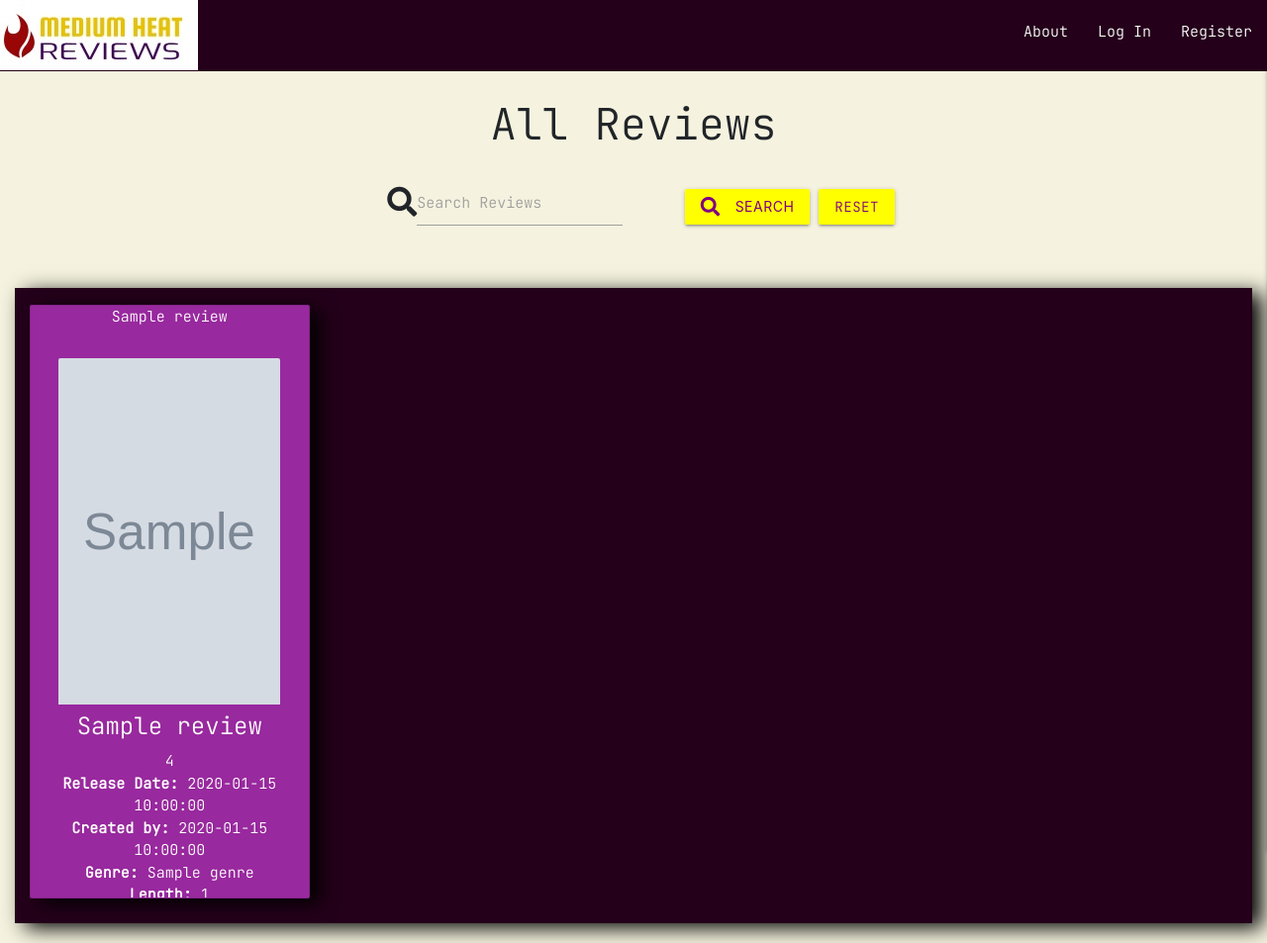
After one commit to jakefernihough/Medium-Heat-Reviews, a Flask app: page /all_reviews in a window 1280 px wide. The commit adds this page. Shown: the whole page at 99% size. Run offline with Flask 2, Linux system fonts and the light colour scheme; grey boxes marked "Sample" are stand-in pictures; a database or web service that is not in the repository returns one stand-in record (values such as "Sample title"); some libraries are stand-ins or nearby versions.

Commit message:
added notes to pages. Created new 'All Reviews' Page for entire collection

```diff
--- a/app.py
+++ b/app.py
@@ -31,7 +31,7 @@ def register():
     if request.method == "POST":
         existing_user = mongo.db.users.find_one(
             {"username": request.form.get("username").lower()})
-        # check if username exists in db
+        # checks if username exists in db
         if existing_user:
             flash("Username already exists")
             return redirect(url_for("register"))
@@ -128,9 +128,45 @@ def logout():
 # New Reviews Page
 @app.route("/new_reviews")
 def new_reviews():
-    categories = mongo.db.categories.find().sort("category_name")
     reviews = mongo.db.reviews.find().sort("_id", -1).limit(4)
     return render_template("new_reviews.html",
+                           reviews=reviews)
+
+
+# Films Page
+@app.route("/films")
+def films():
+    film_reviews = mongo.db.reviews.find({"category_name": "Film"})
+    return render_template("films.html", reviews=film_reviews)
+
+
+# TV Page
+@app.route("/television")
+def television():
+    television_reviews = mongo.db.reviews.find({"category_name": "Television"})
+    return render_template("television.html", reviews=television_reviews)
+
+
+# Books Page
+@app.route("/books")
+def books():
+    book_reviews = mongo.db.reviews.find({"category_name": "Books"})
+    return render_template("books.html", reviews=book_reviews)
+
+
+# Video Games Page
+@app.route("/videogames")
+def videogames():
+    videogames = mongo.db.reviews.find({"category_name": "Video Games"})
+    return render_template("videogames.html", reviews=videogames)
+
+
+# All Reviews Page
+@app.route("/all_reviews")
+def all_reviews():
+    categories = mongo.db.categories.find().sort("category_name")
+    reviews = mongo.db.reviews.find().sort("title", 1)
+    return render_template("all_reviews.html",
                            reviews=reviews, categories=categories)
 
 
@@ -139,7 +175,7 @@ def new_reviews():
 def search():
     query = request.form.get("query")
     reviews = list(mongo.db.reviews.find({"$text": {"$search": query}}))
-    return render_template("new_reviews.html", reviews=reviews)
+    return render_template("all_reviews.html", reviews=reviews)
 
 
 # Add Reviews
@@ -199,34 +235,6 @@ def delete_review(review_id):
     return redirect(url_for("new_reviews"))
 
 
-# Films Page
-@app.route("/films")
-def films():
-    film_reviews = mongo.db.reviews.find({"category_name": "Film"})
-    return render_template("films.html", reviews=film_reviews)
-
-
-# TV Page
-@app.route("/television")
-def television():
-    television_reviews = mongo.db.reviews.find({"category_name": "Television"})
-    return render_template("television.html", reviews=television_reviews)
-
-
-# Books Page
-@app.route("/books")
-def books():
-    book_reviews = mongo.db.reviews.find({"category_name": "Books"})
-    return render_template("books.html", reviews=book_reviews)
-
-
-# Video Games Page
-@app.route("/videogames")
-def videogames():
-    videogames = mongo.db.reviews.find({"category_name": "Video Games"})
-    return render_template("videogames.html", reviews=videogames)
-
-
 if __name__ == "__main__":
     app.run(host=os.environ.get("IP"),
             port=int(os.environ.get("PORT")),
--- a/static/css/style.css
+++ b/static/css/style.css
@@ -167,6 +167,11 @@ body::-webkit-scrollbar-thumb {
     padding-top: 20px;
 }
 
+.category-choice {
+    background-color: rgb(36, 0, 26);
+    color: white;
+}
+
     /* CARDS */
 
 .card-tiles {
@@ -177,6 +182,7 @@ body::-webkit-scrollbar-thumb {
 
 .category-header {
     color: white;
+
 }
 
 .card {
@@ -199,7 +205,8 @@ body::-webkit-scrollbar-thumb {
 
 .card-image img {
     height: 350px;
-    margin-top: 30px;
+    margin-top: 10px;
+    margin-bottom: 5px;
 }
 
 .card-content {
--- a/static/js/script.js
+++ b/static/js/script.js
@@ -1,9 +1,8 @@
 $(document).ready(function(){
-    $('.sidenav').sidenav({edge: "right"});
-    $('.collapsible').collapsible();
-    $('.slider').slider();
-    $(".dropdown-trigger").dropdown();
-    $('.datepicker').datepicker({
+    $('.sidenav').sidenav({edge: "right"}); // Side navigation
+    $('.slider').slider(); //about page slider
+    $(".dropdown-trigger").dropdown(); //dropdown on navbar
+    $('.datepicker').datepicker({ //release date picker
         format: "dd mmm, yyyy",
         yearRange: [1900,2021],
         changeMonth: true,
--- /dev/null
+++ b/templates/all_reviews.html
@@ -0,0 +1,63 @@
+{% extends "base.html" %}
+{% block content %}
+
+    <h3 class="center-align">All Reviews</h3>
+
+    <!--Search Bar.-->
+    <div class="row">
+        <form action="{{ url_for('search') }}" method="post" class="col s12">
+            <div class="row valign-wrapper right-align">
+                <div class="input-field col s12 m6">
+                    <i class="fas fa-search prefix"></i>
+                    <input type="text" name="query" id="query" minlength="3" class="validate" required>
+                    <label for="query">Search Reviews</label>
+                </div>
+                <div class="col s12 m4">
+                    <!--Search button-->
+                    <button type="submit" class="btn">
+                        <i class="fas fa-search left"></i> Search
+                    </button>
+                    <!--Reset-->
+                    <a href="{{ url_for('all_reviews') }}" class="btn">Reset</a>
+                </div>
+            </div>
+        </form>
+    </div>
+
+    <!-- Review Cards-->
+    <div class="container-fluid">
+        <div class="row card-tiles">
+        {% for review in reviews %}
+            <div class="col-sm-12 col-md-6 col-lg-3">
+                <div class="card center">
+                    <div class="row">
+                        <div class="col s12 center-align">
+                            <!--Category Name-->
+                            <div class="category-header center-align">
+                                {{ review.category_name }}
+                            </div>
+                        </div>
+                    </div>
+                    <!--Image-->
+                    <div class="card-image">
+                        <img class="activator" src="{{ review.img_url }}">
+                    </div>
+                    <!--Content-->
+                    <div class="card-content activator">
+                        <span class="card-title">{{ review.title }}</span>
+                        <p class="card-comp">{{ review.rating }}</p>
+                        <p class="card-comp"><strong>Release Date: </strong>{{ review.release_date }}</p>
+                        <p class="card-comp"><strong>Created by: </strong>{{ review.created_by }}</p>
+                        <p class="card-comp"><strong>Genre: </strong>{{ review.genre }}</p>
+                        <p class="card-comp"><strong>Length: </strong>{{ review.length }}</p>
+                        <p class="card-comp"><strong>Review: </strong>"{{ review.review }}"</p>
+                        <p class="card-comp"><strong>Submitted by: </strong>{{ review.submitted_by }}</p>
+                        <i class=" fas fa-ellipsis-h"></i>
+                    </div>
+                </div>
+            </div>
+        {% endfor %}
+        </div>
+    </div>
+
+{% endblock %}
--- a/templates/base.html
+++ b/templates/base.html
@@ -3,49 +3,71 @@
 <head>
     <meta charset="UTF-8">
     <meta name="viewport" content="width=device-width, initial-scale=1.0">
+    <!--Bootstrap link-->
     <link href="//maxcdn.bootstrapcdn.com/bootstrap/4.0.0/css/bootstrap.min.css" rel="stylesheet" id="bootstrap-css">
+    <!--Materialize Link-->
     <link rel="stylesheet" href="https://cdnjs.cloudflare.com/ajax/libs/materialize/1.0.0/css/materialize.min.css" type="text/css">
+    <!--Font Awesome Link-->
     <link rel="stylesheet" href="https://cdnjs.cloudflare.com/ajax/libs/font-awesome/5.15.1/css/all.min.css"
         integrity="sha512-+4zCK9k+qNFUR5X+cKL9EIR+ZOhtIloNl9GIKS57V1MyNsYpYcUrUeQc9vNfzsWfV28IaLL3i96P9sdNyeRssA==" crossorigin="anonymous" type="text/css"/>
+    <!--Link to style.css-->
     <link rel="stylesheet" href="{{ url_for('static', filename='css/style.css') }}" type="text/css">
     {% block styles %}
     {% endblock %}
     <title>Medium Heat Reviews</title>
 </head>
   <body>
-<header>
-    <!--Top Navbar-->
+      <header>
+        <!--Top Navbar-->
         <nav class="nav-extended nav-edit fixed">
             <div class="nav-wrapper">
+                <!--Logo-->
                 <a href="{{ url_for('about') }}" class="brand-logo"><img src="/static/images/logo.jpg" alt="Medium Heat Reviews"></a>
                 <a href="#" data-target="mobile-demo" class="sidenav-trigger right"><i class="fas fa-bars"></i></a>
                 <ul class="right hide-on-med-and-down">
+                    <!--About page-->
                     <li><a href="{{ url_for('about') }}">About</a></li>
+                    <!--If user is logged on-->
                     {% if session.user %}
+                        <!--Profile Page-->
                         <li><a href="{{ url_for('profile', username=session['user']) }}">Profile</a></li>
+                        <!--New Reviews Page-->
                         <li><a href="{{ url_for('new_reviews') }}">New Reviews</a></li>
-                        <!--Dropdown-->
+                        <!--Dropdown Categories-->
                         <li><a class="dropdown-trigger" href="#!" data-target="dropdown1">Categories<i class="fas fa-arrow-down right"></i></a></li>
+                        <!--Add Review-->
                         <li><a href="{{ url_for('add_reviews') }}">Add Review</a></li>
+                        <!--Logout-->
                         <li><a href="{{ url_for('logout') }}">Log Out</a></li>
+                    <!--If user is not logged in-->
                     {% else %}
+                        <!--Login-->
                         <li><a href="{{ url_for('login') }}">Log In</a></li>
+                        <!--Register-->
                         <li><a href="{{ url_for('register') }}">Register</a></li>
                     {% endif %}
                 </ul>
             </div>
         </nav>
         <ul id="dropdown1" class="dropdown-content">
+
+            <!--Film page-->
+            <li><a href="{{ url_for('films') }}">Films</a></li>
+            <!--Television-->
+            <li><a href="{{ url_for('television') }}">Television</a></li>
+            <!--Books-->
+            <li><a href="{{ url_for('books') }}">Books</a></li>
+            <!--Video Games-->
+            <li><a href="{{ url_for('videogames') }}">Video Games</a></li>
             <li class="divider"></li>
-            <li><a href="{{ url_for('films') }}">Films</a></li>
-            <li><a href="{{ url_for('television') }}">Television</a></li>
-            <li><a href="{{ url_for('books') }}">Books</a></li>
-            <li><a href="{{ url_for('videogames') }}">Video Games</a></li>
+            <!--All Reviews-->
+            <li><a href="{{ url_for('all_reviews') }}">All Reviews</a></li>
         </ul>
         <!--Mobile Navbar-->
         <ul class="sidenav nav-edit fixed" id="mobile-demo">
             <li class="center-align"><img src="static/images/logo.jpg" alt="Medium Heat Reviews"></li>
             <li><a href="{{ url_for('about') }}">About</a></li>
+            <!--If user is logged on-->
             {% if session.user %}
                 <li><a href="{{ url_for('profile', username=session['user']) }}">Profile</a></li>
                 <li><a href="{{ url_for('new_reviews') }}">New Reviews</a></li>
@@ -53,20 +75,22 @@
                 <li><a class="dropdown-trigger" href="#!" data-target="dropdown2">Categories<i class="fas fa-arrow-down right"></i></a></li>
                 <li><a href="{{ url_for('add_reviews') }}">Add Review</a></li>
                 <li><a href="{{ url_for('logout') }}">Log Out</a></li>
+            <!--If user is not logged on-->
             {% else %}
                 <li><a href="{{ url_for('login') }}">Log In</a></li>
                 <li><a href="{{ url_for('register') }}">Register</a></li>
             {% endif %}
         </ul>
+        <!--Dropdown links-->
         <ul id="dropdown2" class="dropdown-content">
-            <li class="divider"></li>
             <li><a href="{{ url_for('films') }}">Films</a></li>
             <li><a href="{{ url_for('television') }}">Television</a></li>
             <li><a href="{{ url_for('books') }}">Books</a></li>
             <li><a href="{{ url_for('videogames') }}">Video Games</a></li>
+            <li class="divider"></li>
+            <li><a href="{{ url_for('all_reviews') }}">All Reviews</a></li>
         </ul>
     </header>
-
     <main class="main-container">
          <!-- flash messages displayed-->
         {% with messages = get_flashed_messages() %}
@@ -82,10 +106,13 @@
         {% block content %}
         {% endblock %}
     </main>
-
+    <!--Bootstrap script-->
     <script src="//maxcdn.bootstrapcdn.com/bootstrap/4.0.0/js/bootstrap.min.js"></script>
+    <!--JQuery script-->
     <script src="https://code.jquery.com/jquery-3.5.1.min.js" integrity="sha256-9/aliU8dGd2tb6OSsuzixeV4y/faTqgFtohetphbbj0=" crossorigin="anonymous"></script>
+    <!--Materialize script-->
     <script src="https://cdnjs.cloudflare.com/ajax/libs/materialize/1.0.0/js/materialize.min.js"></script>
+    <!--link to script.js file-->
     <script src="{{ url_for('static', filename='js/script.js') }}"></script>
 
     {% block scripts %}
--- a/templates/login.html
+++ b/templates/login.html
@@ -34,7 +34,7 @@
             </div>
         </form>
     </div>
-
+    <!--Sign up Here!-->
     <div class="row">
         <div class="col s12">
             <p class="center-align">
--- a/templates/register.html
+++ b/templates/register.html
@@ -25,6 +25,7 @@
                             <label for="password">Password</label>
                         </div>
                     </div>
+                    <!--Fav quote-->
                     <div class="row">
 					    <div class="input-field col s12">
 						    <i class="fas fa-hashtag prefix yellow-text"></i>
@@ -42,7 +43,7 @@
                 </div>
             </form>
         </div>
-
+        <!--Login link-->
         <div class="row">
             <div class="col s12">
                 <p class="center-align">
```
Also changed, not shown: templates/books.html (+8 -1 lines), templates/edit_review.html (+8 -7 lines), templates/new_reviews.html (+13 -6 lines), templates/television.html (+8 -0 lines), templates/videogames.html (+8 -0 lines), templates/categories.html (added).
